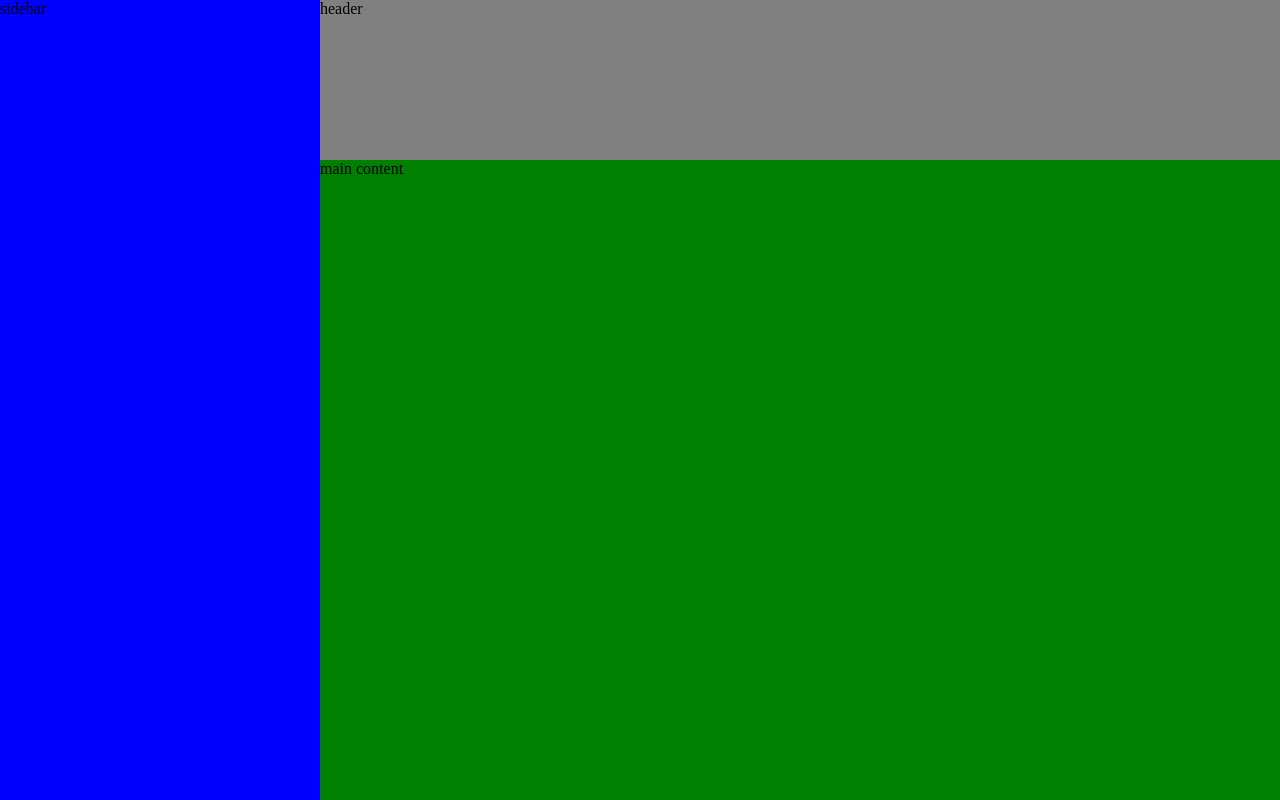
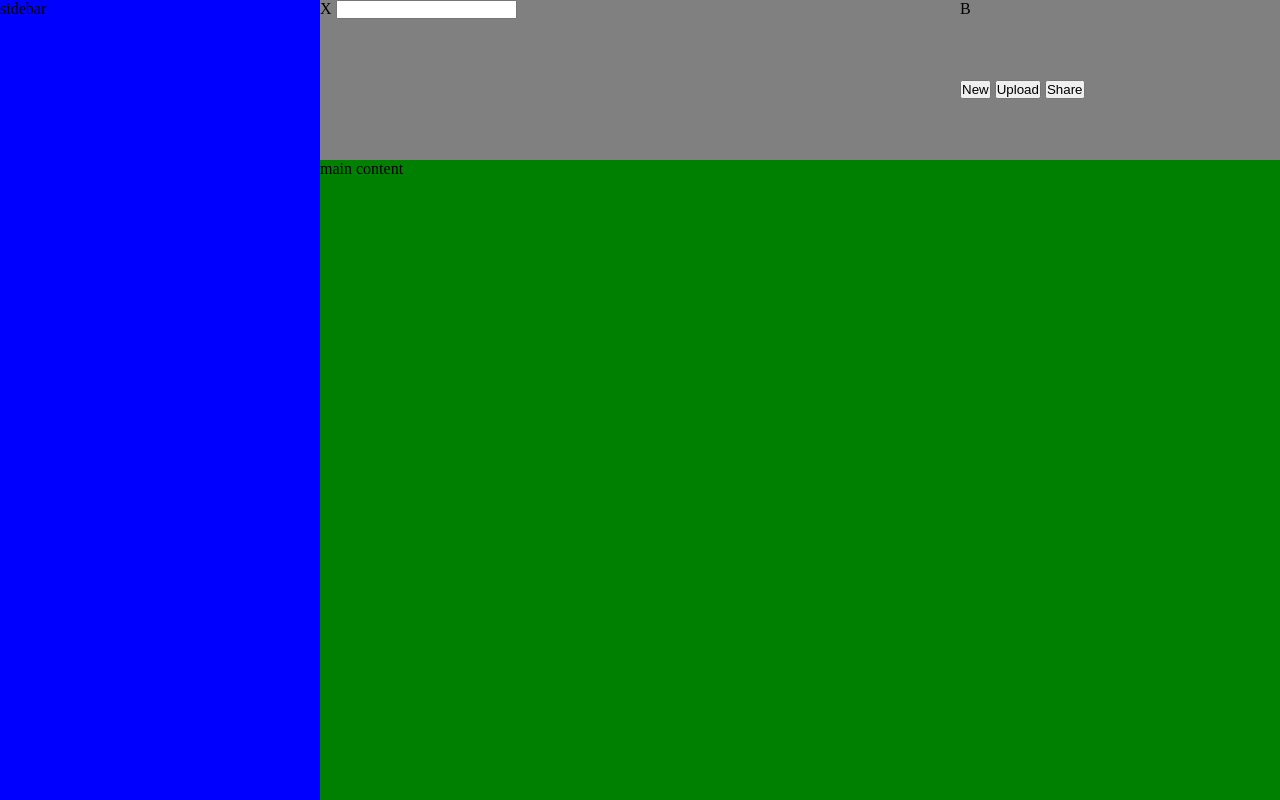
Before and after one commit to JE-Richards/odin-admin-dashboard, a plain HTML site: page index.html in a window 1280 px wide. Drawn offline with Linux system fonts and the light colour scheme.

Commit message:
Create basic header layout
Created the layout for the header bar but without populating it with
content yet.

```diff
--- a/index.html
+++ b/index.html
@@ -9,7 +9,26 @@
 <body>
     <div class="container">
         <div class="header">
-            header
+            <div class="searchbar">
+                <form>
+                    <label for="search">X</label>
+                    <input type="search" id="search" name="search">
+                </form>
+            </div>
+            <div class="user-info">
+                <div class="notification-bell">B</div>
+                <div class="profile-img-small"></div>
+                <div class="user-name-small"></div>
+            </div>
+            <div class="user-greeting">
+                <div class="profile-img-big"></div>
+                <div class="user-name-big"></div>
+            </div>
+            <div class="buttons">
+                <button class="new">New</button>
+                <button class="upload">Upload</button>
+                <button class="share">Share</button>
+            </div>
         </div>
         <div class="sidebar">
             sidebar
--- a/style.css
+++ b/style.css
@@ -17,16 +17,37 @@ ul {
     width: 100vw;
 }
 
+/* Header Layout */
 .header {
     background-color: grey;
     grid-area: 1 / 2 / 2 / 3;
+    display: grid;
+    grid-template: 1fr 1fr / 2fr 1fr;
 }
 
+.searchbar {
+    grid-area: 1 / 1 / 2 / 2;
+}
+
+.user-info {
+    grid-area: 1 / 2 / 2 / 3;
+}
+
+.user-greeting {
+    grid-area: 2 / 1 / 3 / 2;
+}
+
+.buttons {
+    grid-area: 2 / 2 / 3 / 3;
+}
+
+/* Sidebar Layout */
 .sidebar {
     background-color: blue;
     grid-area: 1 / 1 / 3 / 2;
 }
 
+/* Main Content Layout */
 .main-content {
     background-color: green;
     grid-area: 2 / 2 / 3 / 3;
```
